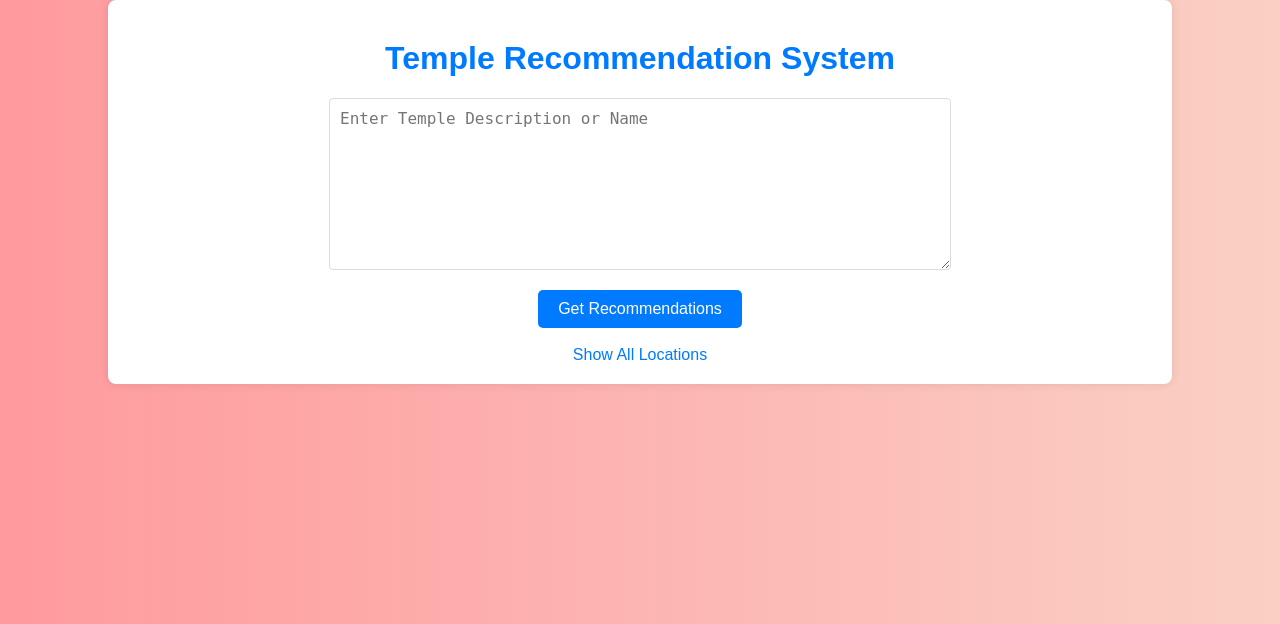
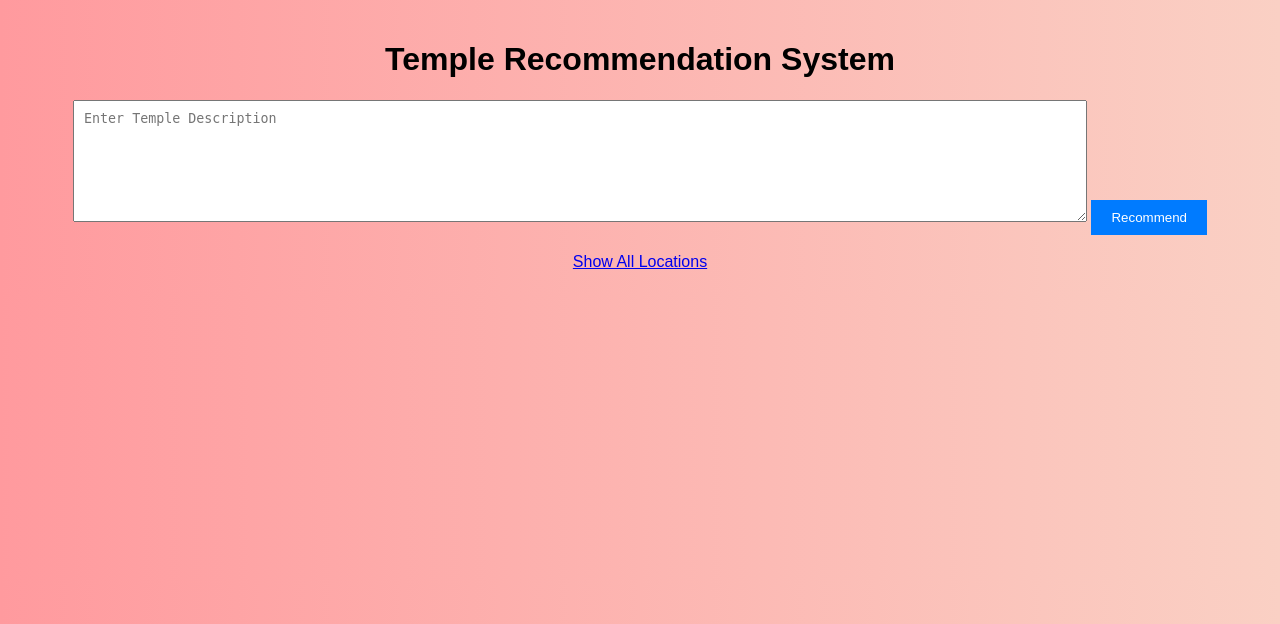
Before and after one commit to iamdebopriya/Flask-Application-For-Temple-Recommendation, a Flask app: page / in a window 1280 px wide. Shown: the top 624 px of the page. Run offline with Flask 3, Linux system fonts and the light colour scheme.

Commit message:
Update index.html

```diff
--- a/templates/index.html
+++ b/templates/index.html
@@ -5,73 +5,14 @@
     <meta name="viewport" content="width=device-width, initial-scale=1.0">
     <title>Temple Recommendation System</title>
     <link rel="stylesheet" href="{{ url_for('static', filename='styles.css') }}">
-    <style>
-        body {
-            font-family: Arial, sans-serif;
-            margin: 0;
-            padding: 0;
-            background-color: #f4f4f9;
-        }
-        h1 {
-            text-align: center;
-            color: #007bff;
-            margin-top: 20px;
-        }
-        .container {
-            width: 80%;
-            margin: 0 auto;
-            padding: 20px;
-            background: #fff;
-            border-radius: 8px;
-            box-shadow: 0 0 10px rgba(0, 0, 0, 0.1);
-        }
-        form {
-            display: flex;
-            flex-direction: column;
-            align-items: center;
-        }
-        textarea {
-            width: 100%;
-            max-width: 600px;
-            height: 150px;
-            padding: 10px;
-            border: 1px solid #ddd;
-            border-radius: 4px;
-            margin-bottom: 20px;
-            font-size: 16px;
-            resize: vertical;
-        }
-        button {
-            background-color: #007bff;
-            color: #fff;
-            border: none;
-            padding: 10px 20px;
-            border-radius: 5px;
-            cursor: pointer;
-            font-size: 16px;
-        }
-        button:hover {
-            background-color: #0056b3;
-        }
-        a {
-            text-decoration: none;
-            color: #007bff;
-            font-size: 16px;
-        }
-        a:hover {
-            text-decoration: underline;
-        }
-    </style>
 </head>
 <body>
-    <div class="container">
-        <h1>Temple Recommendation System</h1>
-        <form action="/recommend" method="POST">
-            <textarea name="description" placeholder="Enter Temple Description or Name" required></textarea>
-            <button type="submit">Get Recommendations</button>
-        </form>
-        <br>
-        <a href="/show_map">Show All Locations</a>
-    </div>
+    <h1>Temple Recommendation System</h1>
+    <form action="/recommend" method="POST">
+        <textarea name="description" placeholder="Enter Temple Description"></textarea>
+        <button type="submit">Recommend</button>
+    </form>
+    <br>
+    <a href="/show_map">Show All Locations</a>
 </body>
 </html>
```
